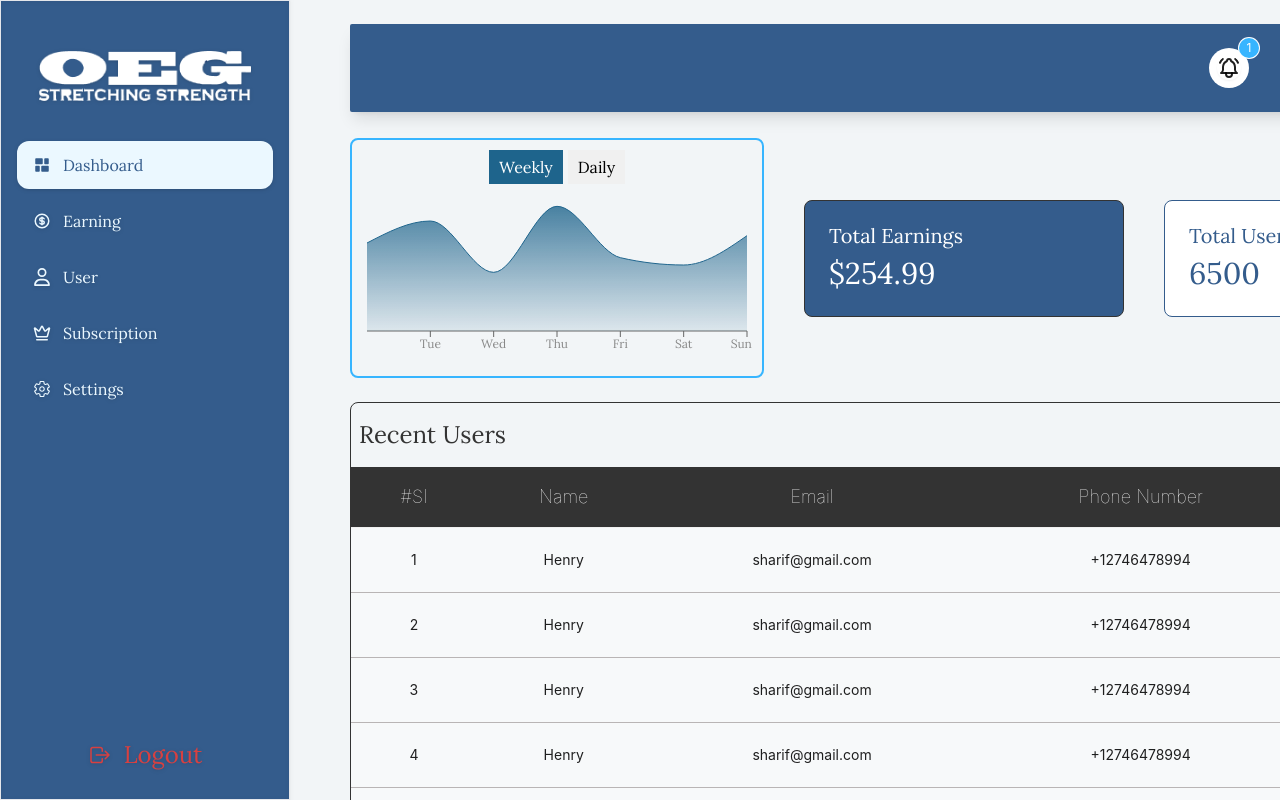
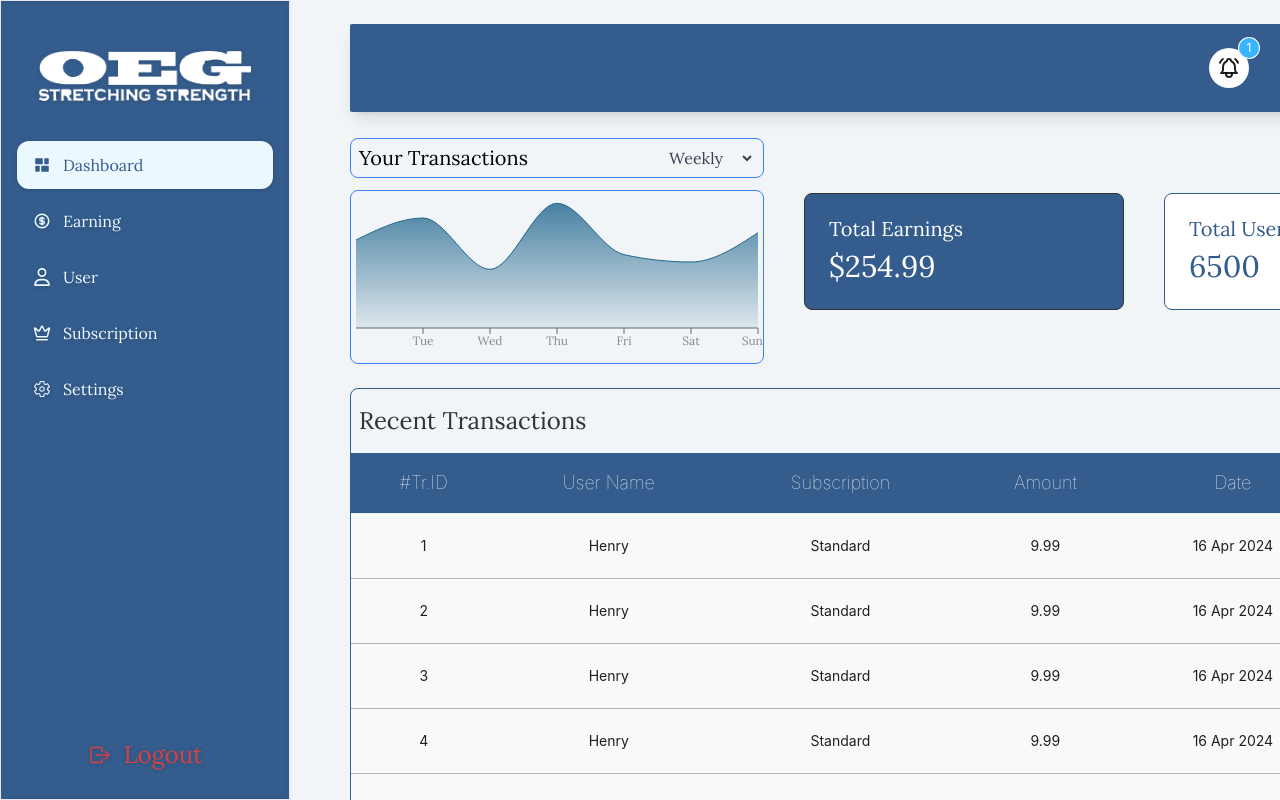
Before and after one commit to Raiyan109/ozzy-admin-dashboard, a React (Vite) app: page / in a window 1280 px wide. Shown: the top 800 px of the page. Built offline with nearby package versions, Linux system fonts and the light colour scheme.

Commit message:
dashboard home done

```diff
--- a/src/Components/DashboardHomeTable.jsx
+++ b/src/Components/DashboardHomeTable.jsx
@@ -1,31 +1,45 @@
 import { Table } from "antd";
 import { Link } from "react-router-dom";
 import exlamIcon from "../assets/images/exclamation-circle.png";
+import DashboardModal from "./DashboardModal";
+import { useState } from "react";
 
 const DashboardHomeTable = () => {
 
+  const [isModalOpen, setIsModalOpen] = useState(false);
+  const [modalData, setModalData] = useState({});
+
+  const showModal = (data) => {
+    setIsModalOpen(true);
+    setModalData(data);
+  };
 
   const columns = [
     {
-      title: "#SI",
+      title: "#Tr.ID",
       dataIndex: "transIs",
       key: "transIs",
       render: (text) => <a>{text}</a>,
     },
     {
-      title: "Name",
+      title: "User Name",
       dataIndex: "name",
       key: "name",
     },
     {
-      title: "Email",
-      dataIndex: "Email",
-      key: "Email",
+      title: "Subscription",
+      dataIndex: "subscription",
+      key: "subscription",
     },
     {
-      title: "Phone Number",
-      key: "Phone",
-      dataIndex: "Phone",
+      title: "Amount",
+      key: "amount",
+      dataIndex: "amount",
+    },
+    {
+      title: "Date",
+      key: "date",
+      dataIndex: "date",
     },
     {
       title: "Action",
@@ -34,7 +48,7 @@ const DashboardHomeTable = () => {
       render: (_, data) => (
         <div className="  items-center justify-around textcenter flex">
           {/* Review Icon */}
-          <img src={exlamIcon} alt="" className="btn  px-3 py-1 text-sm rounded-full" />
+          <img src={exlamIcon} alt="" className="btn  px-3 py-1 text-sm rounded-full  cursor-pointer" onClick={() => showModal(data)} />
           {/* <Link to={'/reviews'} className="btn bg-black text-white px-3 py-1 text-sm rounded-full">
 
             View
@@ -49,8 +63,8 @@ const DashboardHomeTable = () => {
     data.push({
       transIs: `${index + 1}`,
       name: "Henry",
-      Email: "sharif@gmail.com",
-      Phone: "+12746478994",
+      subscription: "Standard",
+      amount: "9.99",
       Review: "See Review",
       date: "16 Apr 2024",
       _id: index,
@@ -58,8 +72,8 @@ const DashboardHomeTable = () => {
   }
 
   return (
-    <div className="rounded-lg border py-4 border-black mt-8 recent-users-table">
-      <h3 className="text-2xl text-black mb-4 pl-2">Recent Users</h3>
+    <div className="rounded-lg border py-4 border-[#345C8C] mt-8 recent-users-table">
+      <h3 className="text-2xl text-black mb-4 pl-2">Recent Transactions</h3>
       {/* Ant Design Table */}
       <Table
         columns={columns}
@@ -67,6 +81,57 @@ const DashboardHomeTable = () => {
         pagination={{ position: ["bottomCenter"] }}
         className="rounded-lg"
       />
+      {/* Dashboard Modal */}
+      <DashboardModal
+        isModalOpen={isModalOpen}
+        setIsModalOpen={setIsModalOpen}
+        maxWidth="500px"
+        backgroundColor="bg-[#EDEAF3]"
+      >
+        <div className="">
+          <h2 className="text-lg text-center mb-4">Transaction Details</h2>
+          <div className="flex justify-between mb-6 text-gray-600">
+            <p>Transaction ID :</p>
+            <p>{modalData.transIs}</p>
+          </div>
+          <div className="flex justify-between mb-6 text-gray-600">
+            <p>Date :</p>
+            <p>{modalData.name}</p>
+          </div>
+          <div className="flex justify-between mb-6 text-gray-600">
+            <p>User Name :</p>
+            <p>{modalData.Email}</p>
+          </div>
+          <div className="flex justify-between mb-6 text-gray-600">
+            <p>Mobile Phone :</p>
+            <p>{modalData.Phone}</p>
+          </div>
+          <div className="flex justify-between mb-6 text-gray-600">
+            <p>A/C number :</p>
+            <p>{modalData.transIs}</p>
+          </div>
+          <div className="flex justify-between mb-6 text-gray-600">
+            <p>A/C holder name :</p>
+            <p>{modalData.transIs}</p>
+          </div>
+          <div className="flex justify-between mb-6 text-gray-600">
+            <p>Transaction amount</p>
+            <p>{modalData.transIs}</p>
+          </div>
+          <div className="flex justify-between mb-6 text-gray-600">
+            <p>Service</p>
+            <p>{modalData.transIs}</p>
+          </div>
+
+          <div className="p-4 mt-auto text-center mx-auto flex items-center justify-center">
+            <button
+              className="w-fit bg-black text-white px-10 py-2 flex items-center justify-center gap-3 text-lg outline-none rounded-2xl"
+            >
+              <span className="text-white font-light">Download</span>
+            </button>
+          </div>
+        </div>
+      </DashboardModal>
     </div>
   );
 };
--- a/src/index.css
+++ b/src/index.css
@@ -88,7 +88,7 @@
 
 /* recent-users-table header backgroundColor */
 .recent-users-table .ant-table-thead>tr>th {
-  background: #333333;
+  background: #345C8C;
   text-align: center;
   font-weight: lighter;
   font-size: 18px;
--- a/src/pages/Main/DashboardHome/TransactionAreaChart.jsx
+++ b/src/pages/Main/DashboardHome/TransactionAreaChart.jsx
@@ -23,40 +23,29 @@ const TransactionAreaChart = () => {
     const [data, setData] = useState(dataWeekly);
     const [filter, setFilter] = useState("weekly");
 
-    const handleFilterChange = (type) => {
+    const handleFilterChange = (event) => {
+        const type = event.target.value;
         setFilter(type);
         setData(type === "weekly" ? dataWeekly : dataDaily);
     };
 
     return (
-        <div style={{ width: "414px", border: "2px solid #37B5FF", borderRadius: "8px", padding: "10px" }}>
-            <div style={{ display: "flex", justifyContent: "center", marginBottom: "10px" }}>
-                <button
-                    onClick={() => handleFilterChange("weekly")}
-                    style={{
-                        backgroundColor: filter === "weekly" ? "#1E648C" : "#f0f0f0",
-                        color: filter === "weekly" ? "#fff" : "#000",
-                        border: "none",
-                        padding: "5px 10px",
-                        cursor: "pointer",
-                        marginRight: "5px",
-                    }}
+        <div className="space-y-3">
+            <div className="w-[414px] border border-blue-500 rounded-lg flex items-center justify-between px-2">
+                <h1 className="text-xl">Your Transactions</h1>
+                <div className="flex justify-center">
+                    <select
+                        value={filter}
+                        onChange={handleFilterChange}
+                        className="px-4 py-2 bg-transparent border-none rounded-md text-gray-700 focus:outline-none focus:ring-2 focus:ring-blue-500"
                     >
-                    Weekly
-                </button>
-                <button
-                    onClick={() => handleFilterChange("daily")}
-                    style={{
-                        backgroundColor: filter === "daily" ? "#1E648C" : "#f0f0f0",
-                        color: filter === "daily" ? "#fff" : "#000",
-                        border: "none",
-                        padding: "5px 10px",
-                        cursor: "pointer",
-                    }}
-                >
-                    Daily
-                </button>
+                        <option value="weekly">Weekly</option>
+                        <option value="daily">Daily</option>
+                    </select>
                 </div>
+            </div>
+            <div className="w-[414px] border border-blue-500 rounded-lg">
+
                 <ResponsiveContainer width="100%" height={172}>
                     <AreaChart data={data}>
                         <defs>
@@ -77,6 +66,7 @@ const TransactionAreaChart = () => {
                     </AreaChart>
                 </ResponsiveContainer>
             </div>
+        </div>
     );
 };
 
```
Lines whose indentation alone changed are shown as unchanged.
